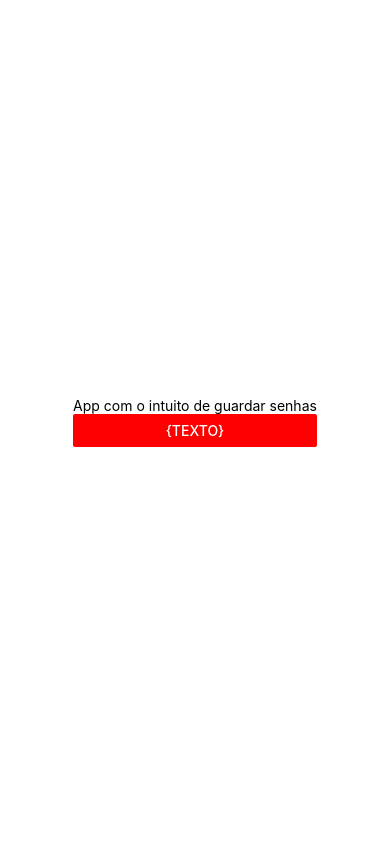
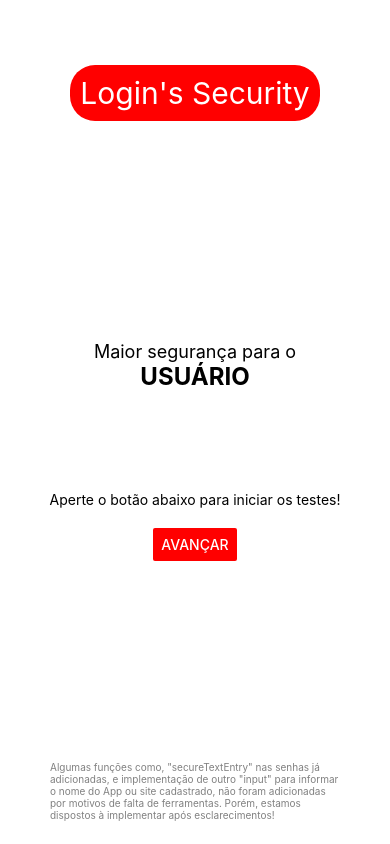
Before and after one commit to lucasnobree/atv-Security, a React Native app: screen / in a window 390 px wide. Built offline with nearby package versions, Linux system fonts and the light colour scheme.

Commit message:
adicaoTelaApresentacao
Apresentação aprimorada e explicação para possíveis falhas do app

```diff
--- a/App.js
+++ b/App.js
@@ -49,9 +49,17 @@ const App = () => {
       {
         botao1
           ?
-          <View>
-            <Text>App com o intuito de guardar senhas</Text>
-            <Button title='{texto}' onPress={apertou} color='red'/>
+          <View style={styles.front}>
+            <View>
+              <Text style={styles.titleFront}>Login's Security</Text>
+            </View>
+            <View style={styles.textFront}>
+              <Text style={{ fontSize: 18 }}>Maior segurança para o</Text>
+              <Text style={{ fontSize: 24, fontWeight: 'bold', marginBottom: 100, }}>USUÁRIO</Text>
+              <Text>Aperte o botão abaixo para iniciar os testes!</Text>
+            </View>
+            <Button title='Avançar' onPress={apertou} color='red' />
+              <Text style={{ fontSize: 10, color: 'grey', margin: 50, marginTop: 200}}>Algumas funções como, "secureTextEntry" nas senhas já adicionadas, e implementação de outro "input" para informar o nome do App ou site cadastrado, não foram adicionadas por motivos de falta de ferramentas. Porém, estamos dispostos à implementar após esclarecimentos!</Text>
           </View>
           :
           <View style={styles.container}>
@@ -68,7 +76,7 @@ const App = () => {
                   secureTextEntry={esconder}
                 />
                 <TouchableOpacity style={styles.olho} onPress={() => setEsconder(!esconder)}>
-                  <Ionicons name='eye' color="black" size={25} />
+                  <Ionicons name='eye' color="black" size={30} />
                 </TouchableOpacity>
               </View>
               <Ionicons name="add-circle" size={40} color="black" onPress={adicionarSenha} style={styles.adicionar} />
@@ -92,6 +100,24 @@ const styles = StyleSheet.create({
     flex: 1,
     justifyContent: 'center',
     alignItems: 'center',
+  },
+  front: {
+    flex: 1,
+    alignItems: 'center',
+    justifyContent: 'flex-start',
+  },
+  titleFront: {
+    backgroundColor: 'red',
+    borderRadius: 25,
+    color: 'white',
+    fontSize: 30,
+    padding: 10,
+    marginTop: 65,
+    marginBottom: 200,
+  },
+  textFront: {
+    alignItems: 'center',
+    margin: 20,
   },
   container: {
     flex: 1,
@@ -119,7 +145,7 @@ const styles = StyleSheet.create({
   },
   adicionar: {
     paddingLeft: 8,
-    height: 58,
+    height: 60,
   },
   inputContainerFilho: {
     width: '85%',
```
